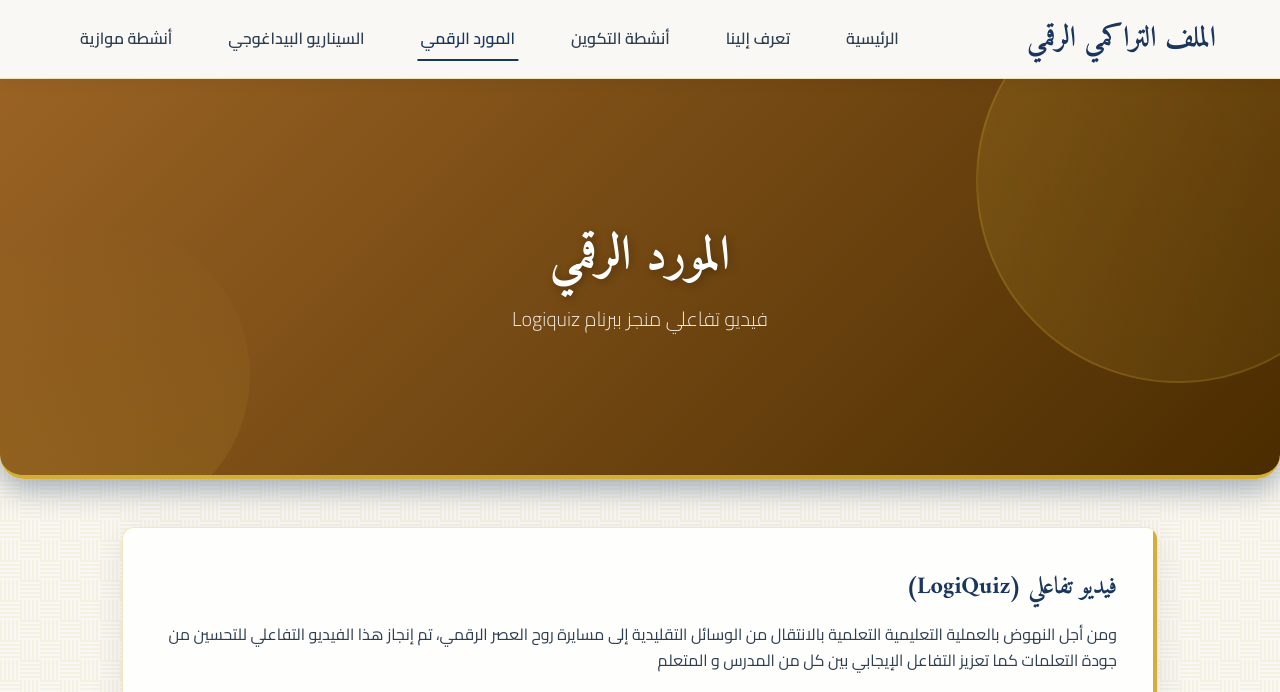
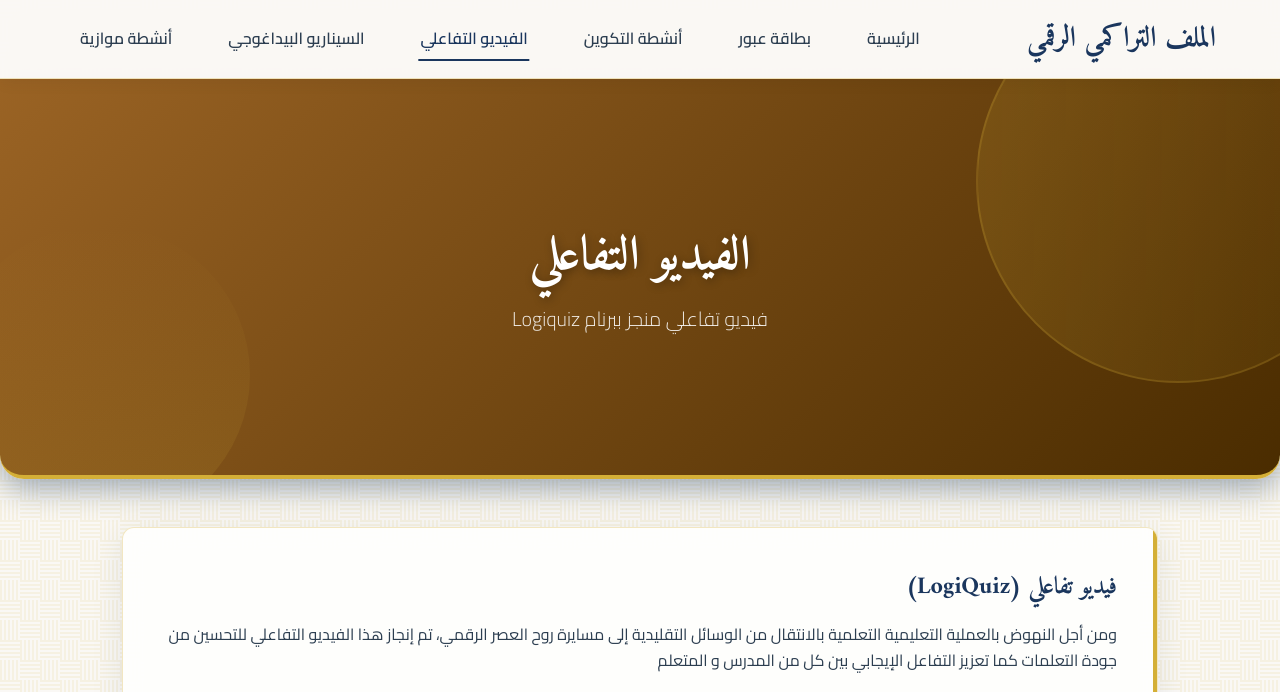
Before and after one commit to yahya-nasser-eddine-daraane/arabic-e-portfolio, a plain HTML site: page resource.html in a window 1280 px wide. Shown: the top 692 px of the page. Drawn offline with nearby package versions, Linux system fonts and the light colour scheme.

Commit message:
Update navigation and page titles to match user requests

```diff
--- a/resource.html
+++ b/resource.html
@@ -3,7 +3,7 @@
 <head>
   <meta charset="UTF-8">
   <meta name="viewport" content="width=device-width, initial-scale=1.0">
-  <title>الملف التراكمي الرقمي | المورد الرقمي</title>
+  <title>الفيديو التفاعلي - الملف التراكمي الرقمي</title>
   <link rel="stylesheet" href="styles.css">
   <script type="module" src="https://unpkg.com/ionicons@7.1.0/dist/ionicons/ionicons.esm.js"></script>
   <script nomodule src="https://unpkg.com/ionicons@7.1.0/dist/ionicons/ionicons.js"></script>
@@ -57,9 +57,9 @@
     </div>
     <ul class="nav-links" id="nav-links">
       <li><a href="index.html">الرئيسية</a></li>
-      <li><a href="about.html">تعرف إلينا</a></li>
+      <li><a href="about.html">بطاقة عبور</a></li>
       <li><a href="activities.html">أنشطة التكوين</a></li>
-      <li><a href="resource.html">المورد الرقمي</a></li>
+      <li><a href="resource.html">الفيديو التفاعلي</a></li>
       <li><a href="scenario.html">السيناريو البيداغوجي</a></li>
       <li><a href="parallel.html">أنشطة موازية</a></li>
     </ul>
@@ -67,7 +67,7 @@
 
   <!-- Header -->
   <header class="hero hero-resource animate-fade-in">
-    <h1>المورد الرقمي</h1>
+    <h1>الفيديو التفاعلي</h1>
     <p style="color: var(--accent-color); ">فيديو تفاعلي منجز ببرنام Logiquiz</p>
   </header>
 
```
Also changed, not shown: about.html (+2 -2 lines), activities.html (+2 -2 lines), index.html (+2 -2 lines), parallel.html (+2 -2 lines), scenario.html (+2 -2 lines).
